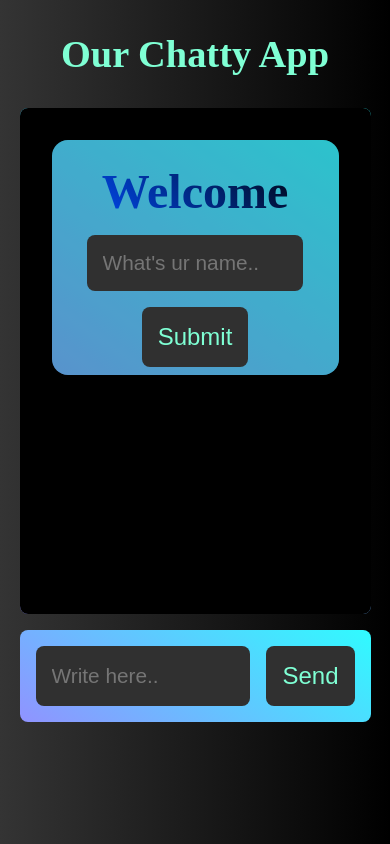
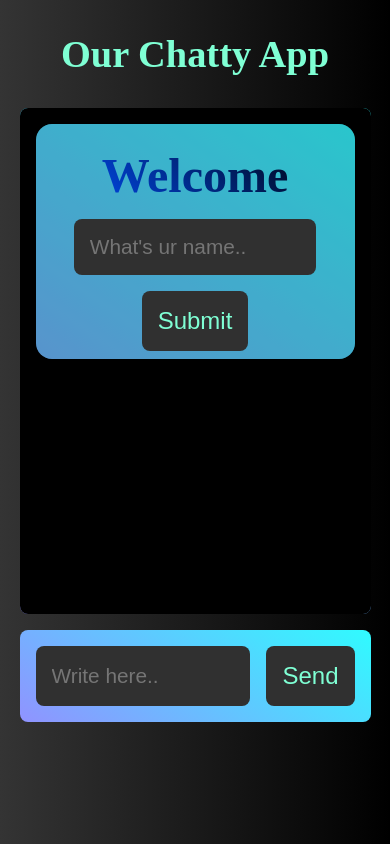
Before and after one commit to Coder-sam-007/my-chat-app, a plain HTML site: page index.html in a window 390 px wide. Drawn offline with nearby package versions, Linux system fonts and the light colour scheme; no server answers.

Commit message:
media queries fixed again

```diff
--- a/style.css
+++ b/style.css
@@ -205,6 +205,9 @@ button {
 
 @media (max-width: 400px) {
 
+  .chat-container{
+        padding:1rem;
+  }
   header{
     font-size: 1.2rem;
   }
@@ -215,4 +218,3 @@ button {
     margin-right: 0rem;
     width: 80%;
   }
-}
```
